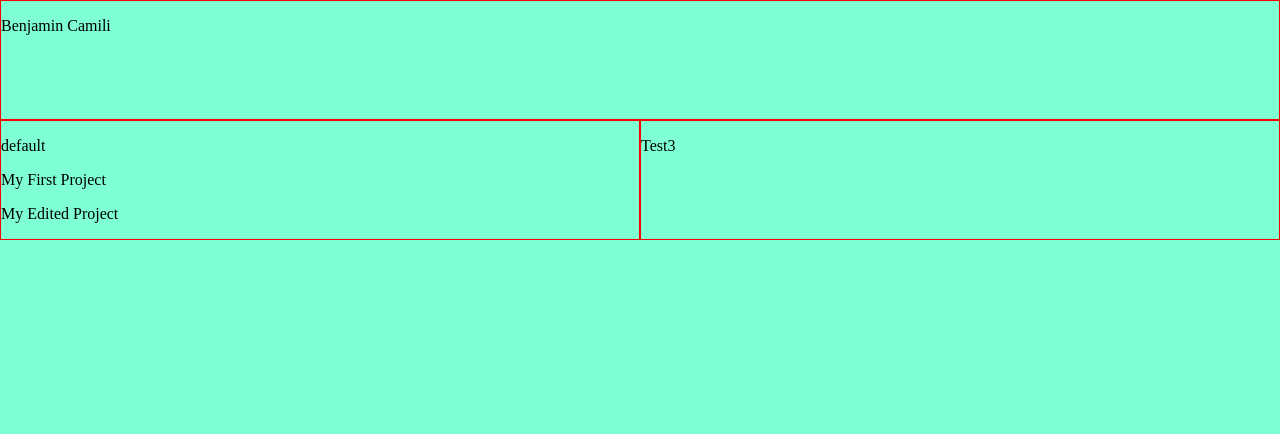
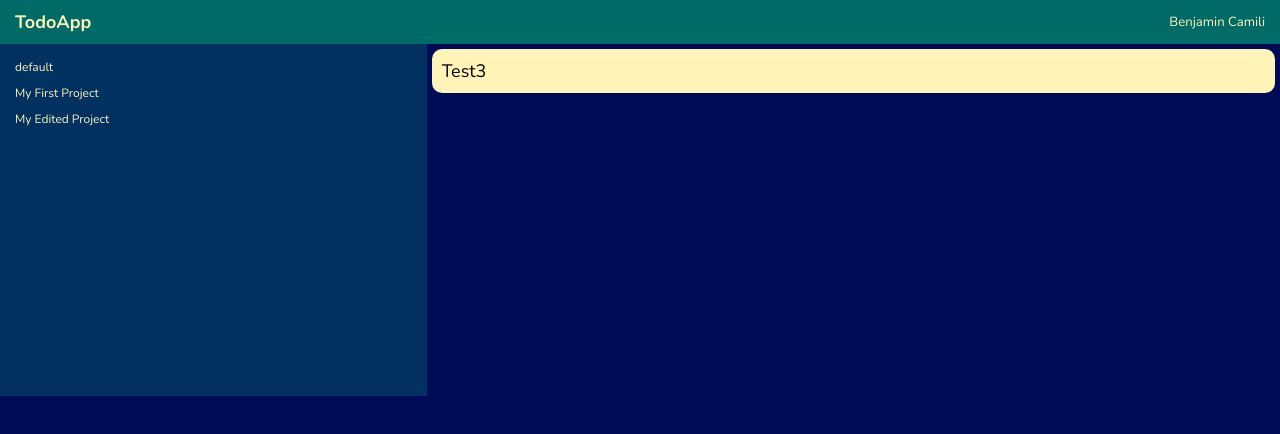
Before and after one commit to bcamili/odin-todo-list, a website built with webpack: page src/template.html in a window 1280 px wide. Built offline with nearby package versions, Linux system fonts and the light colour scheme; a web font is replaced by a local one.

Commit message:
A bit of CSS

```diff
--- a/src/View/UIELements.js
+++ b/src/View/UIELements.js
@@ -4,6 +4,10 @@ import { renderTodo } from "./todoRenderer";
 export const getHeaderDiv = (user) => {
     const header = document.createElement("div");
     header.id = "header";
+    const logoDiv = document.createElement("div");
+    logoDiv.id = "logoDiv";
+    logoDiv.textContent="TodoApp";
+    header.appendChild(logoDiv);
     const usernameDiv = document.createElement("div");
     usernameDiv.id = "usernameDiv";
     header.appendChild(usernameDiv);
--- a/src/View/projectRenderer.js
+++ b/src/View/projectRenderer.js
@@ -3,8 +3,8 @@ import { renderTodo } from "./todoRenderer";
 export const projectRenderer = () => {
 
     const projectDiv = document.createElement("div");
-    projectDiv.id = "projectDiv";
-    // create a method to only show projects without todos
+    projectDiv.classList = "projectDiv";
+
     const renderProject = (project) =>{
         const projectTitleDiv = document.createElement("div");
         projectTitleDiv.classList = "projectTitleDiv";
--- a/src/View/view.js
+++ b/src/View/view.js
@@ -15,6 +15,10 @@ export const view =(function () {
     contentDiv.id = "contentDiv";
     appDiv.appendChild(contentDiv);
 
+    headerDiv.classList = "redBox"
+    sideBarDiv.classList = "redBox"
+    contentDiv.classList = "redBox"
+
 
     const renderUI = (user, projects, projectHandler, defaultTodos) => {
         headerDiv.appendChild(getHeaderDiv(user));
@@ -25,7 +29,6 @@ export const view =(function () {
     const renderTodos = (todos) =>{
         contentDiv.innerHTML = ""
         contentDiv.appendChild(getContentDiv(todos));
-        console.log("works?");
     }
 
     const showAllTodosInAllProjects = () => {
--- a/src/style.css
+++ b/src/style.css
@@ -1,28 +1,105 @@
+html{
+    --backgroundColor: #000B58;
+    --darkColor: #003161;
+    --middleColor: #006A67;
+    --highlightColor: #FFF4B7;
+
+    font-family: "Nunito";
+    font-size: 12px;
+}
+
+/* .redBox{
+    border: 1px solid red;
+} */
+
 body{
-    background-color: aquamarine;
+    background-color: var(--backgroundColor);
     margin: 0;
 }
 
 #app{
     display: grid;
-    grid-template-columns: 1fr 1fr ;
-    grid-template-rows: 1fr 1fr;
+    grid-template-columns: 1fr 2fr ;
+    grid-template-rows: 1fr 8fr;
     grid-template-areas:
-        "header header "
-        "sideBar content ";
+        "headerDiv headerDiv"
+        "sideBarDiv contentDiv";
 }
 
 #headerDiv{
-    border: 1px solid red;
-    grid-area: header;
+    background-color: var(--middleColor);
+    grid-area: headerDiv;
+}
+
+#header{
+    display: flex;
+    justify-content: space-between;
+}
+
+#logoDiv{
+    color: var(--highlightColor);
+    font-size: 1.5rem;
+    font-weight: bold;
+    display: flex;
+    justify-content: center;
+    align-items: center;
+    padding: 10px 15px;
+
+}
+
+#usernameDiv{
+    display: flex;
+    align-items: center;
+    padding: 10px 15px;
+}
+
+#username{
+    color: var(--highlightColor);
+    font-size: 1.1rem;
+    text-align: right;
+    margin: 0;
 }
 
 #sideBarDiv{
-    border: 1px solid red;
-    grid-area: sideBar;
+    background-color: var(--darkColor);
+    grid-area: sideBarDiv;
+    padding-top: 10px;
 }
 
 #contentDiv{
-    border: 1px solid red;
-    grid-area: content;
+    grid-area: contentDiv;
 }
+
+.todoDiv{
+    background-color: var(--highlightColor);
+    padding: 10px;
+    margin: 5px;
+    border-radius: 10px;
+}
+
+
+.todoTitleDiv{
+
+}
+
+.todoTitle{
+    font-size: 1.5rem;
+    margin: 0;
+}
+
+.projectDiv{
+    padding: 5px 15px;
+}
+
+.projectDiv:hover{
+    background-color: var(--middleColor);
+}
+
+.projectTitleDiv{
+
+}
+
+.projectTitle{
+    color: var(--highlightColor);
+    margin: 0;
+}
--- a/src/template.html
+++ b/src/template.html
@@ -4,6 +4,9 @@
     <meta charset="UTF-8">
     <meta name="viewport" content="width=device-width, initial-scale=1.0">
     <title>ToDo-List</title>
+    <link rel="preconnect" href="https://fonts.googleapis.com">
+<link rel="preconnect" href="https://fonts.gstatic.com" crossorigin>
+<link href="https://fonts.googleapis.com/css2?family=Carter+One&family=Doto:wght@100..900&family=Klee+One&family=Mrs+Sheppards&family=Nunito:ital,wght@0,200..1000;1,200..1000&family=Roboto:ital,wght@0,100;0,300;0,400;0,500;0,700;0,900;1,100;1,300;1,400;1,500;1,700;1,900&display=swap" rel="stylesheet">
 </head>
 <body>
     <div id="app"></div>
```
